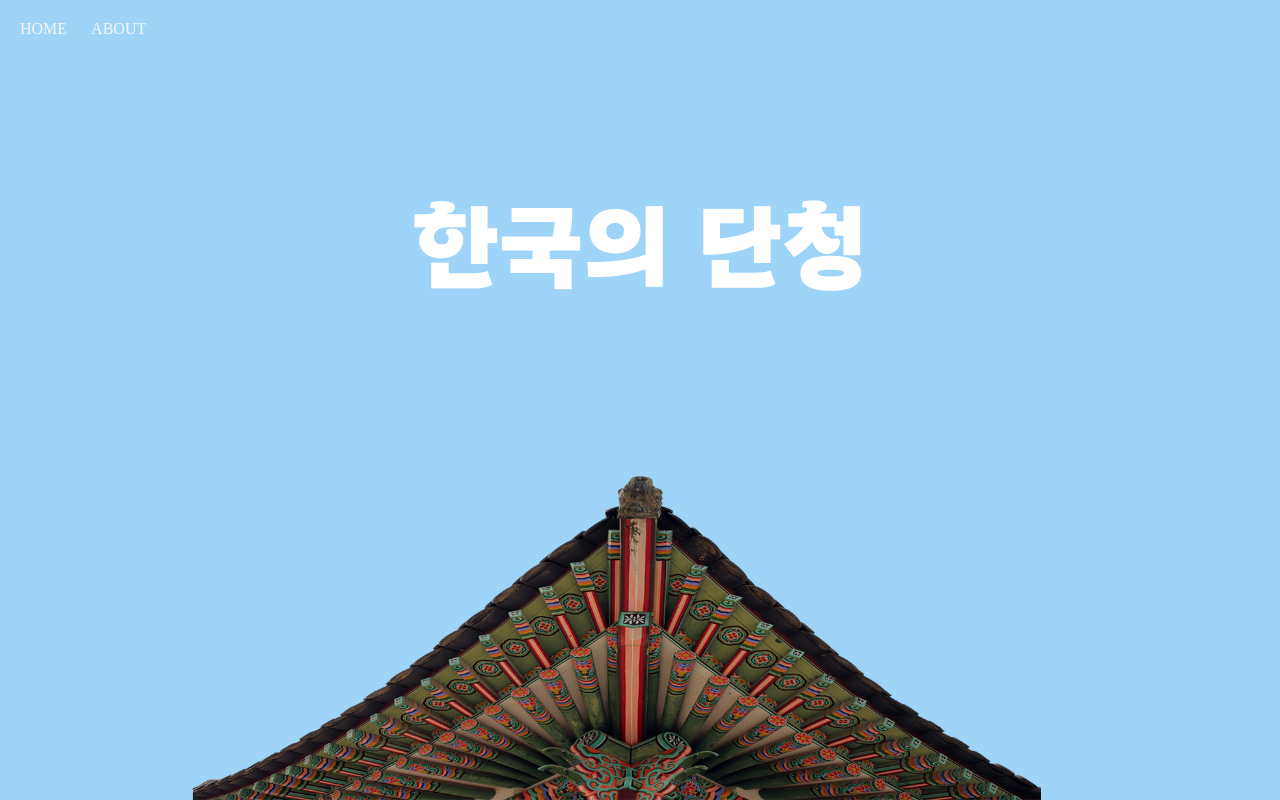
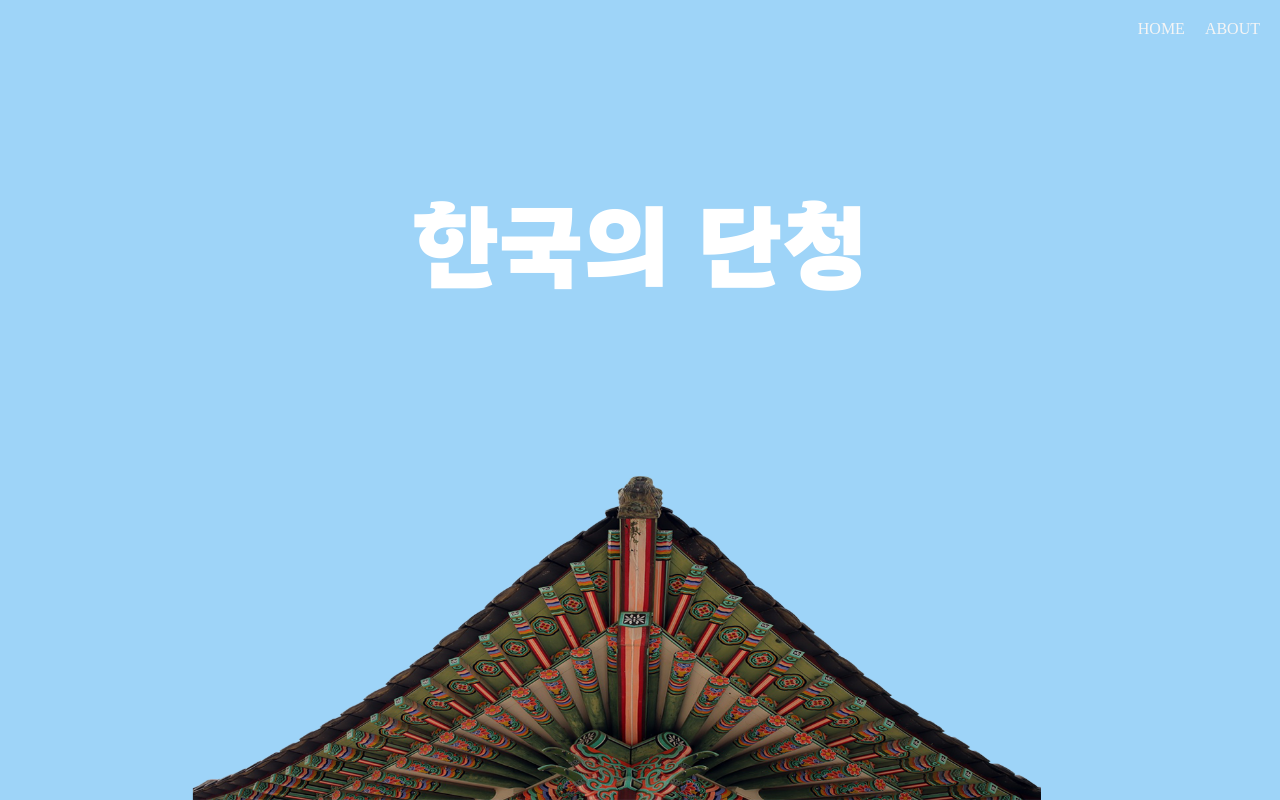
Before and after one commit to HJL9/HJL9.github.io, a plain HTML site: page index.html in a window 1280 px wide. Drawn offline with Linux system fonts and the light colour scheme.

Commit message:
0530수정
.

```diff
--- a/index.css
+++ b/index.css
@@ -18,18 +18,20 @@ h1 {
 div {
     position: fixed;
     top: 0;
-    left: 0;
+    right: 0;
+    margin: 20px;
 }
 
 nav ul {
     list-style-type: none;
     padding: 0;
-    margin: 20px;
+    margin: 0;
+    display: flex;
+    justify-content: flex-end;
 }
 
 nav ul li {
-    display: inline-block;
-    margin-right: 20px;
+    margin-left: 20px;
 }
 
 nav ul li a {
@@ -44,4 +46,3 @@ img {
     transform: translateX(-50%);
     width: 1250px;
     height: auto;
-}
```
Also changed, not shown: index.html (+2 -0 lines).
